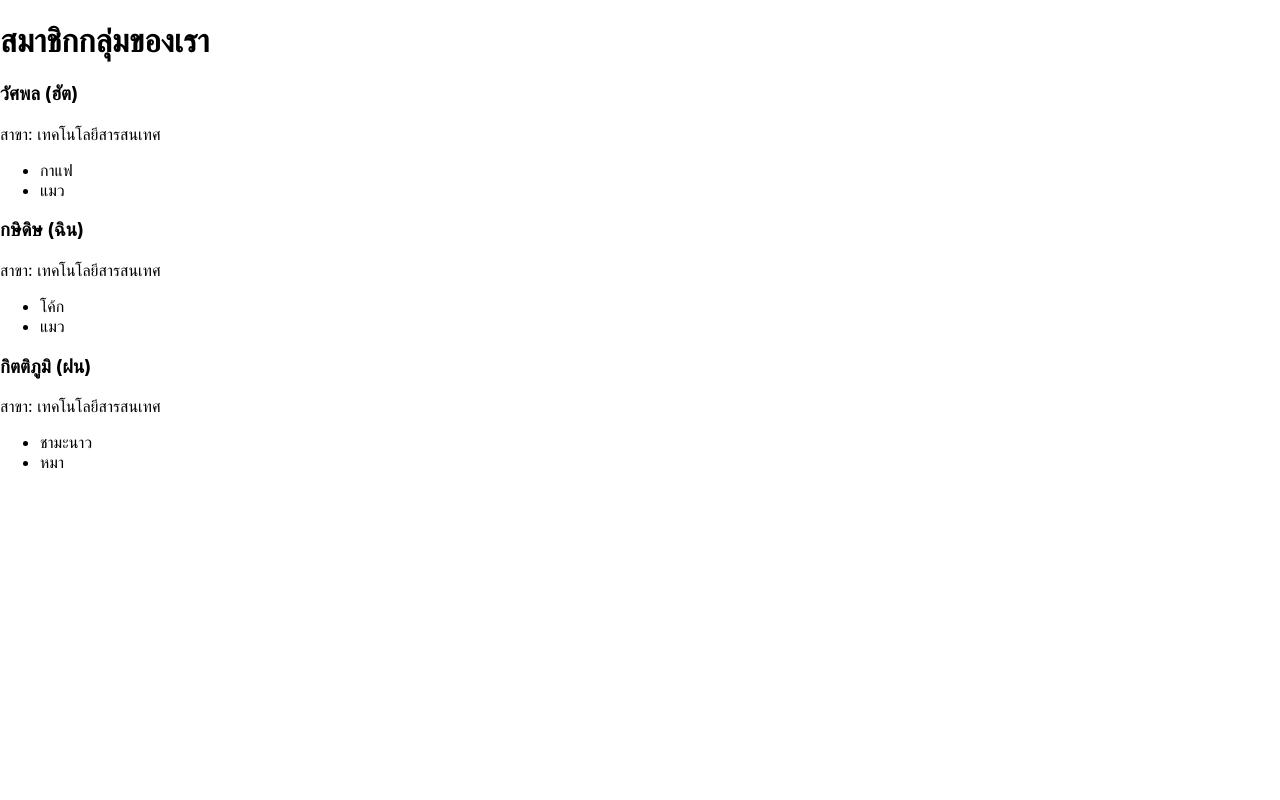
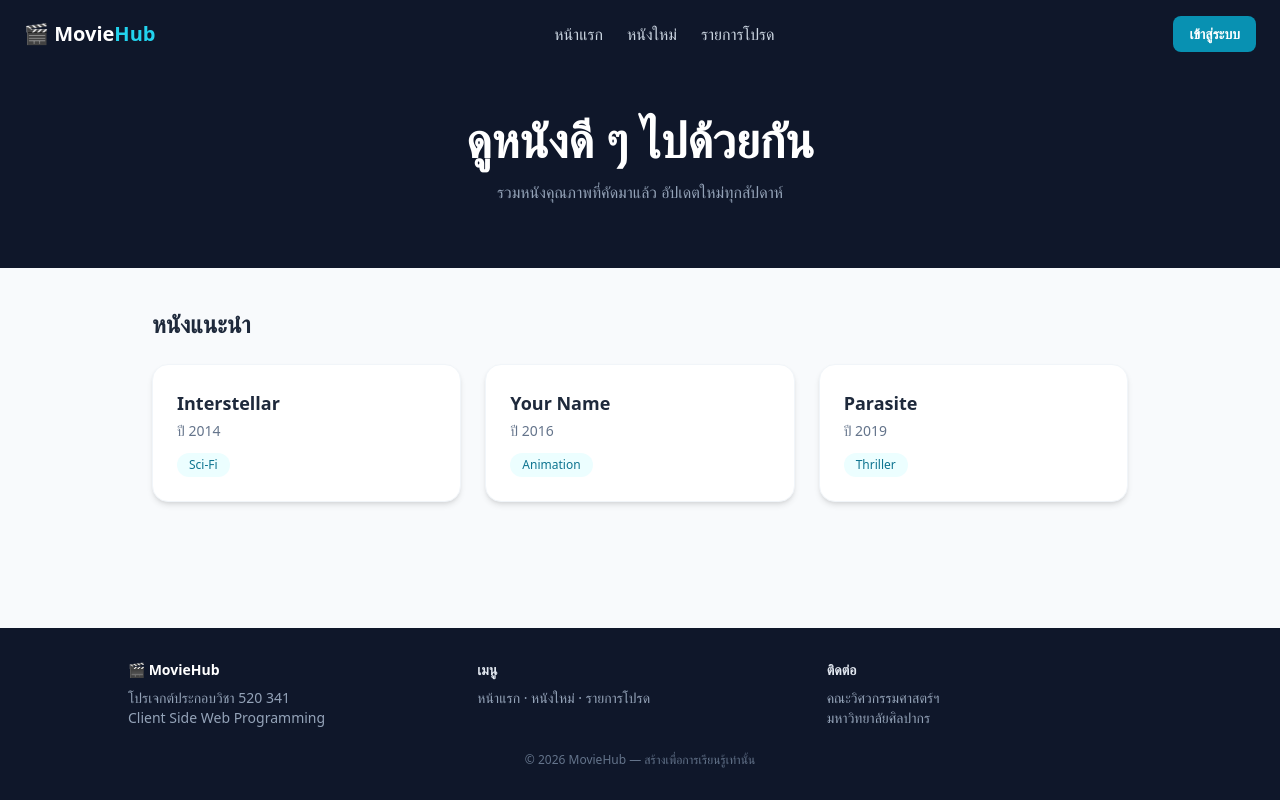
Before and after one commit to 670710736/feapp-670710736, a React (Create React App) app in the folder profile-cards/: page / in a window 1280 px wide. Built offline with nearby package versions, Linux system fonts and the light colour scheme.

Commit message:
tailwind

```diff
--- a/profile-cards/package.json
+++ b/profile-cards/package.json
@@ -35,5 +35,10 @@
       "last 1 firefox version",
       "last 1 safari version"
     ]
+  },
+  "devDependencies": {
+    "autoprefixer": "^10.5.4",
+    "postcss": "^8.5.26",
+    "tailwindcss": "^3.4.19"
   }
 }
--- /dev/null
+++ b/profile-cards/postcss.config.js
@@ -0,0 +1,6 @@
+module.exports = {
+  plugins: {
+    tailwindcss: {},
+    autoprefixer: {},
+  },
+}
--- a/profile-cards/src/App.js
+++ b/profile-cards/src/App.js
@@ -1,32 +1,85 @@
-import ProfileCard from './components/ProfileCard';
-import './App.css';
+import Button from "./components/button";
 
-const members = [
-  { id: 1, name: 'วัศพล', nickname: 'ฮัต',
-    major: 'เทคโนโลยีสารสนเทศ', favorites: ['กาแฟ', 'แมว'] },
-
-  { id: 3, name: 'กษิดิษ', nickname: 'ฉิน',
-    major: 'เทคโนโลยีสารสนเทศ', favorites: ['โค้ก', 'แมว'] },
-
-  { id: 3, name: 'กิตติภูมิ', nickname: 'ฝน',
-    major: 'เทคโนโลยีสารสนเทศ', favorites: ['ชามะนาว', 'หมา'] },
+/*function App() {
+    return (
+        <div className="grid grid-cols-1 gap-6 md:grid-cols-3 lg:grid-cols-1">
+            <nav className="flex items-center justify-between bg-slate-800 px-6 py-4">
+                <span className="text-xl font-bold text-white">🎬 MovieHub</span>
+                <div className="flex gap-6 text-slate-300">
+                    <a href="#">หน้าแรก</a>
+                    <a href="#">หนังใหม่</a>
+                    <a href="#">รายการโปรด</a>
+                </div>
+            </nav>
+            <div>
+                <div className="grid grid-cols-4 gap-6 p-6">
+                    <div className="rounded-xl bg-white p-4 shadow">การ์ด 1</div>
+                    <div className="rounded-xl bg-white p-4 shadow">การ์ด 2</div>
+                    <div className="rounded-xl bg-white p-4 shadow">การ์ด 3</div>
+                    <div className="rounded-xl bg-white p-4 shadow">การ์ด 4</div>
+                </div>
+                <div className="bg-slate-200 text-center">
+                    <h1 className="text-4xl font-bold text-slate-800">MovieHub</h1>
+                    <p className="text-lg text-slate-500">รวมหนังดีที่คุณห้ามพลาด</p>
+                    <p className="text-sm uppercase text-cyan-600 font-semibold">since 2026</p>
+                </div>
+                <div className="max-w-sm mx-auto mt-10 rounded-2xl border border-slate-200
+                bg-white p-6 shadow-lg">
+                    <h2 className="text-xl font-bold text-slate-800">Interstellar</h2>
+                    <p className="mt-2 text-slate-500">การเดินทางข้ามกาแล็กซีเพื่อหาบ้านใหม่ให้มนุษยชาติ</p>
+                    <span className="mt-4 inline-block rounded-full bg-cyan-50 px-3 py-1
+                   text-sm font-semibold text-cyan-700">Sci-Fi</span>
+                </div>
+                <div className="flex gap-3 p-6">
+                    <Button>บันทึก</Button>
+                    <Button variant="danger">ลบ</Button>
+                    <Button variant="ghost">ยกเลิก</Button>
+                </div>
+            </div>
+        </div >
+    );
+}*/
+import Navbar from "./components/navbar";
+import Footer from "./components/footer";
+const movies = [
+  { id: 1, title: 'Interstellar', genre: 'Sci-Fi',    year: 2014 },
+  { id: 2, title: 'Your Name',    genre: 'Animation', year: 2016 },
+  { id: 3, title: 'Parasite',     genre: 'Thriller',  year: 2019 },
 ];
 
 function App() {
   return (
-    <div className="container">
-      <h1>สมาชิกกลุ่มของเรา</h1>
-      <div className="card-row">
-        {members.map((m) => (
-          <ProfileCard
-            key={m.id}
-            name={m.name}
-            nickname={m.nickname}
-            major={m.major}
-            favorites={m.favorites}
-          />
-        ))}
-      </div>
+    <div className="flex min-h-screen flex-col bg-slate-50">
+      <Navbar />
+
+      {/* Hero — ส่วนต้อนรับ */}
+      <header className="bg-slate-900 px-6 pb-16 pt-12 text-center">
+        <h1 className="text-3xl font-bold text-white md:text-5xl">
+          ดูหนังดี ๆ ไปด้วยกัน
+        </h1>
+        <p className="mx-auto mt-4 max-w-xl text-slate-400">
+          รวมหนังคุณภาพที่คัดมาแล้ว อัปเดตใหม่ทุกสัปดาห์
+        </p>
+      </header>
+
+      {/* เนื้อหาหลัก — การ์ดหนัง responsive */}
+      <main className="mx-auto w-full max-w-5xl flex-1 px-6 py-10">
+        <h2 className="mb-6 text-2xl font-bold text-slate-800">หนังแนะนำ</h2>
+        <div className="grid grid-cols-1 gap-6 md:grid-cols-2 lg:grid-cols-3">
+          {movies.map((m) => (
+            <div key={m.id}
+                 className="rounded-2xl border border-slate-100 bg-white p-6 shadow-md
+                            transition hover:-translate-y-1 hover:shadow-xl">
+              <h3 className="text-lg font-bold text-slate-800">{m.title}</h3>
+              <p className="mt-1 text-sm text-slate-500">ปี {m.year}</p>
+              <span className="mt-3 inline-block rounded-full bg-cyan-50 px-3 py-1
+                               text-xs font-medium text-cyan-700">{m.genre}</span>
+            </div>
+          ))}
+        </div>
+      </main>
+
+      <Footer />
     </div>
   );
 }
--- /dev/null
+++ b/profile-cards/src/CardApp.js
@@ -0,0 +1,34 @@
+import ProfileCard from './components/ProfileCard';
+import './App.css';
+
+const members = [
+  { id: 1, name: 'วัศพล', nickname: 'ฮัต',
+    major: 'เทคโนโลยีสารสนเทศ', favorites: ['กาแฟ', 'แมว'] },
+
+  { id: 3, name: 'กษิดิษ', nickname: 'สไปเดอร์ฉิน',
+    major: 'เทคโนโลยีสารสนเทศ', favorites: ['โค้ก', 'แมว'] },
+
+  { id: 3, name: 'กิตติภูมิ', nickname: 'โซ่',
+    major: 'เทคโนโลยีสารสนเทศ', favorites: ['ชามะนาว', 'หมา'] },
+];
+
+function App() {
+  return (
+    <div className="container">
+      <h1>สมาชิกกลุ่มของเรา</h1>
+      <div className="card-row">
+        {members.map((m) => (
+          <ProfileCard
+            key={m.id}
+            name={m.name}
+            nickname={m.nickname}
+            major={m.major}
+            favorites={m.favorites}
+          />
+        ))}
+      </div>
+    </div>
+  );
+}
+
+export default App;
--- /dev/null
+++ b/profile-cards/src/components/button.jsx
@@ -0,0 +1,15 @@
+const styles = {
+  primary: 'bg-cyan-600 text-white hover:bg-cyan-700',
+  danger:  'bg-red-600 text-white hover:bg-red-700',
+  ghost:   'border border-slate-300 text-slate-700 hover:bg-slate-100',
+};
+
+function Button({ variant = 'primary', children }) {
+  return (
+    <button className={`rounded-lg px-4 py-2 font-semibold transition ${styles[variant]}`}>
+      {children}
+    </button>
+  );
+}
+
+export default Button;
--- /dev/null
+++ b/profile-cards/src/components/footer.jsx
@@ -0,0 +1,26 @@
+function Footer() {
+  return (
+    <footer className="mt-auto bg-slate-900 px-6 py-8">
+      <div className="mx-auto grid max-w-5xl grid-cols-1 gap-6 text-sm
+                      text-slate-400 md:grid-cols-3">
+        <div>
+          <p className="mb-2 font-bold text-white">🎬 MovieHub</p>
+          <p>โปรเจกต์ประกอบวิชา 520 341<br />Client Side Web Programming</p>
+        </div>
+        <div>
+          <p className="mb-2 font-semibold text-slate-200">เมนู</p>
+          <p>หน้าแรก · หนังใหม่ · รายการโปรด</p>
+        </div>
+        <div>
+          <p className="mb-2 font-semibold text-slate-200">ติดต่อ</p>
+          <p>คณะวิศวกรรมศาสตร์ฯ<br />มหาวิทยาลัยศิลปากร</p>
+        </div>
+      </div>
+      <p className="mt-6 text-center text-xs text-slate-500">
+        © 2026 MovieHub — สร้างเพื่อการเรียนรู้เท่านั้น
+      </p>
+    </footer>
+  );
+}
+
+export default Footer;
--- /dev/null
+++ b/profile-cards/src/components/navbar.jsx
@@ -0,0 +1,20 @@
+function Navbar() {
+  return (
+    <nav className="flex items-center justify-between bg-slate-900 px-6 py-4">
+      <span className="text-xl font-bold text-white">
+        🎬 Movie<span className="text-cyan-400">Hub</span>
+      </span>
+      <div className="hidden gap-6 text-slate-300 md:flex">
+        <a href="#" className="hover:text-cyan-400 transition">หน้าแรก</a>
+        <a href="#" className="hover:text-cyan-400 transition">หนังใหม่</a>
+        <a href="#" className="hover:text-cyan-400 transition">รายการโปรด</a>
+      </div>
+      <button className="rounded-lg bg-cyan-600 px-4 py-2 text-sm font-semibold
+                         text-white hover:bg-cyan-700 transition">
+        เข้าสู่ระบบ
+      </button>
+    </nav>
+  );
+}
+
+export default Navbar;
--- a/profile-cards/src/index.css
+++ b/profile-cards/src/index.css
@@ -1,13 +1,3 @@
-body {
-  margin: 0;
-  font-family: -apple-system, BlinkMacSystemFont, 'Segoe UI', 'Roboto', 'Oxygen',
-    'Ubuntu', 'Cantarell', 'Fira Sans', 'Droid Sans', 'Helvetica Neue',
-    sans-serif;
-  -webkit-font-smoothing: antialiased;
-  -moz-osx-font-smoothing: grayscale;
-}
-
-code {
-  font-family: source-code-pro, Menlo, Monaco, Consolas, 'Courier New',
-    monospace;
-}
+@tailwind base;
+@tailwind components;
+@tailwind utilities;
--- /dev/null
+++ b/profile-cards/tailwind.config.js
@@ -0,0 +1,8 @@
+/** @type {import('tailwindcss').Config} */
+module.exports = {
+  content: ["./src/**/*.{js,jsx}"],
+  theme: {
+    extend: {},
+  },
+  plugins: [],
+};
```
Also changed, not shown: 1 other file (tests, documents, lock files or other folders).
